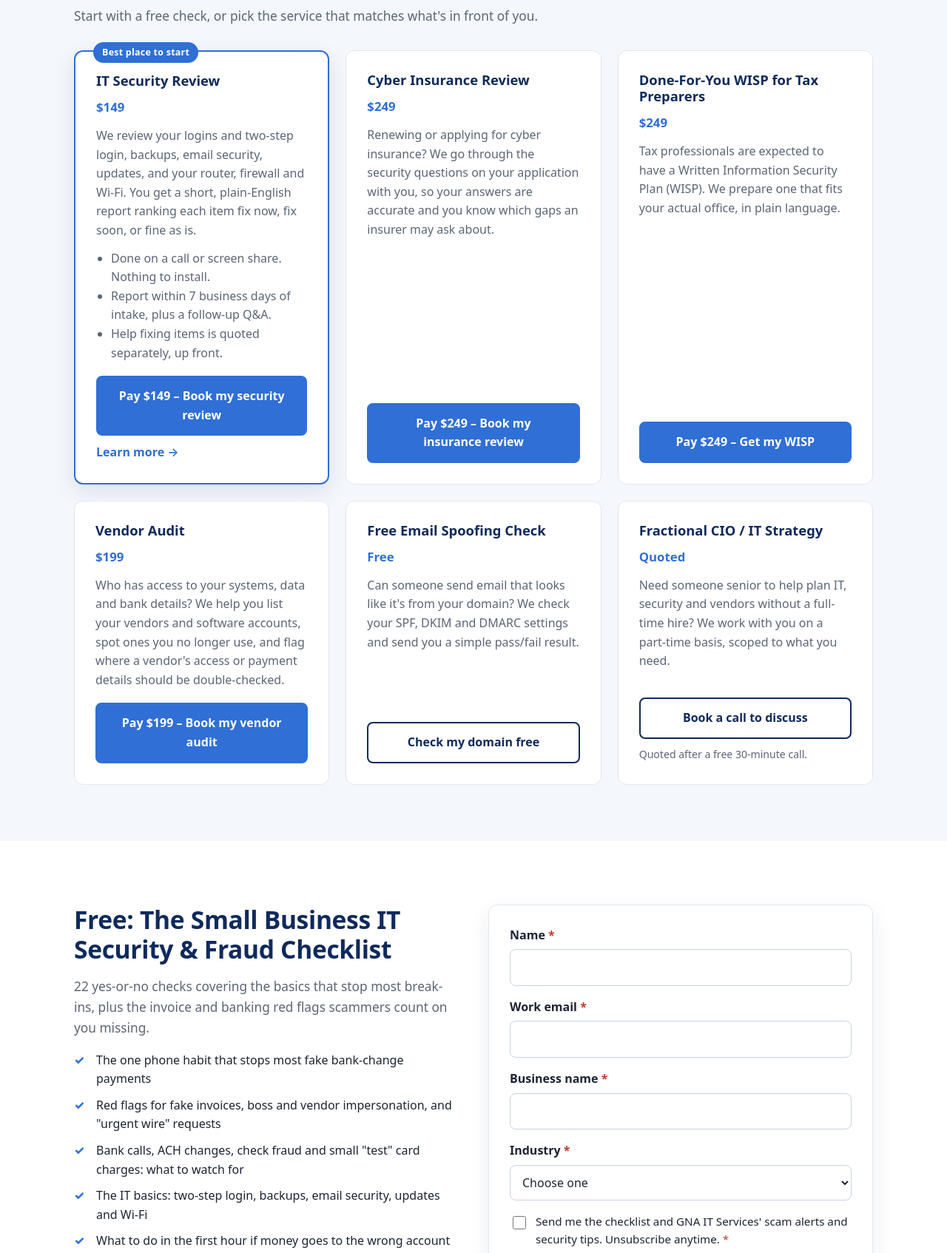
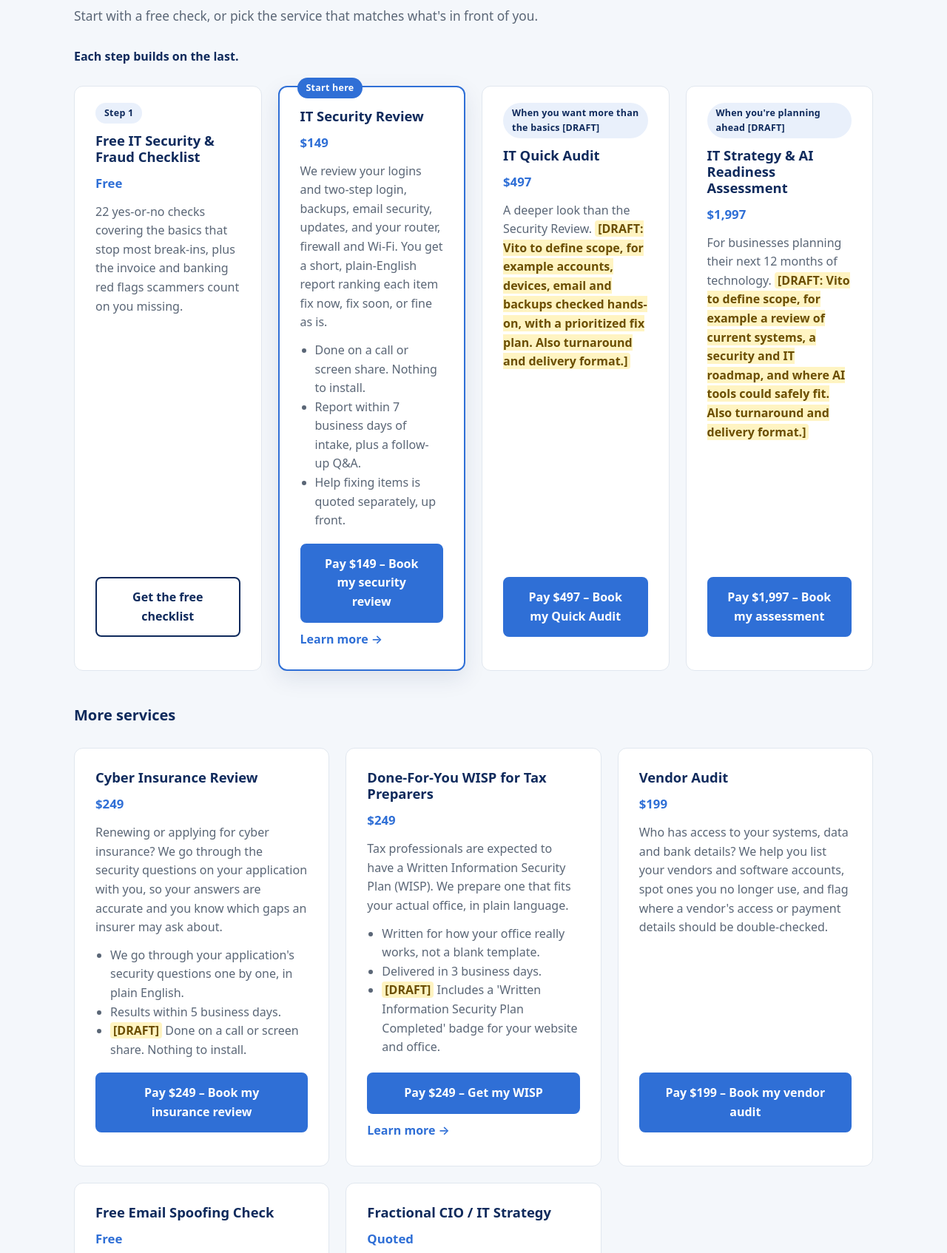
Before and after one commit to gna-ar-tools/gnaitservices-site, a plain HTML site: page index.html in a window 1280 px wide. Shown: the part 1800-3494 px from the top of the page at 74% size. Drawn offline with Linux system fonts and the light colour scheme.

Commit message:
Upsell path preview: /thanks next steps, path-ordered services, uniform $249 cards [DRAFT]

```diff
--- a/index.html
+++ b/index.html
@@ -85,9 +85,17 @@
   <div class="wrap">
     <h2>Practical IT security for small offices. Flat prices, no long contracts.</h2>
     <p class="intro">Start with a free check, or pick the service that matches what's in front of you.</p>
-    <div class="services">
+    <p class="path-note">Each step builds on the last.</p>
+    <div class="services path">
+      <article class="svc" id="path-checklist">
+        <span class="badge badge-soft">Step 1</span>
+        <h3>Free IT Security &amp; Fraud Checklist</h3>
+        <div class="price">Free</div>
+        <p>22 yes-or-no checks covering the basics that stop most break-ins, plus the invoice and banking red flags scammers count on you missing.</p>
+        <div class="actions"><a class="btn btn-outline" href="#checklist">Get the free checklist</a></div>
+      </article>
       <article class="svc featured" id="security-review">
-        <span class="badge">Best place to start</span>
+        <span class="badge">Start here</span>
         <h3>IT Security Review</h3>
         <div class="price">$149</div>
         <p>We review your logins and two-step login, backups, email security, updates, and your router, firewall and Wi-Fi. You get a short, plain-English report ranking each item fix now, fix soon, or fine as is.</p>
@@ -101,17 +109,47 @@
           <a class="text-link" href="https://www.getpaidgna.com/security-review">Learn more &rarr;</a>
         </div>
       </article>
+      <article class="svc" id="quick-audit">
+        <span class="badge badge-soft">When you want more than the basics <span class="draft">[DRAFT]</span></span>
+        <h3>IT Quick Audit</h3>
+        <div class="price">$497</div>
+        <p>A deeper look than the Security Review. <span class="draft">[DRAFT: Vito to define scope, for example accounts, devices, email and backups checked hands-on, with a prioritized fix plan. Also turnaround and delivery format.]</span></p>
+        <div class="actions"><a class="btn" href="https://buy.stripe.com/cNi8wI1gc6mi6PO3VYbo408">Pay $497 – Book my Quick Audit</a></div>
+      </article>
+      <article class="svc" id="strategy-assessment">
+        <span class="badge badge-soft">When you're planning ahead <span class="draft">[DRAFT]</span></span>
+        <h3>IT Strategy &amp; AI Readiness Assessment</h3>
+        <div class="price">$1,997</div>
+        <p>For businesses planning their next 12 months of technology. <span class="draft">[DRAFT: Vito to define scope, for example a review of current systems, a security and IT roadmap, and where AI tools could safely fit. Also turnaround and delivery format.]</span></p>
+        <div class="actions"><a class="btn" href="https://buy.stripe.com/bJeeV6bUQdOK4HG2RUbo409">Pay $1,997 – Book my assessment</a></div>
+      </article>
+    </div>
+    <h3 class="more-h">More services</h3>
+    <div class="services">
       <article class="svc" id="cyber-insurance">
         <h3>Cyber Insurance Review</h3>
         <div class="price">$249</div>
         <p>Renewing or applying for cyber insurance? We go through the security questions on your application with you, so your answers are accurate and you know which gaps an insurer may ask about.</p>
+        <ul>
+          <li>We go through your application's security questions one by one, in plain English.</li>
+          <li>Results within 5 business days.</li>
+          <li><span class="draft">[DRAFT]</span> Done on a call or screen share. Nothing to install.</li>
+        </ul>
         <div class="actions"><a class="btn" href="https://buy.stripe.com/3cIeV6aQM4ea5LK502bo402">Pay $249 – Book my insurance review</a></div>
       </article>
       <article class="svc" id="wisp">
         <h3>Done-For-You WISP for Tax Preparers</h3>
         <div class="price">$249</div>
         <p>Tax professionals are expected to have a Written Information Security Plan (WISP). We prepare one that fits your actual office, in plain language.</p>
-        <div class="actions"><a class="btn" href="https://buy.stripe.com/5kQaEQ7EA2625LKboqbo406">Pay $249 – Get my WISP</a></div>
+        <ul>
+          <li>Written for how your office really works, not a blank template.</li>
+          <li>Delivered in 3 business days.</li>
+          <li><span class="draft">[DRAFT]</span> Includes a 'Written Information Security Plan Completed' badge for your website and office.</li>
+        </ul>
+        <div class="actions">
+          <a class="btn" href="https://buy.stripe.com/5kQaEQ7EA2625LKboqbo406">Pay $249 – Get my WISP</a>
+          <a class="text-link" href="https://www.getpaidgna.com/wisp-tax-preparers">Learn more &rarr;</a>
+        </div>
       </article>
       <article class="svc" id="vendor-audit">
         <h3>Vendor Audit</h3>
--- a/styles.css
+++ b/styles.css
@@ -120,3 +120,19 @@ input:focus,select:focus,textarea:focus{outline:2px solid var(--sky);outline-off
 .doc h2{font-size:1.35rem;margin-top:34px}
 .doc p,.doc li{color:#333d4b}
 .doc .meta{color:var(--muted)}
+/* upsell path */
+.path-note{font-weight:700;color:var(--navy);margin:28px 0 0}
+.services.path{grid-template-columns:repeat(auto-fit,minmax(240px,1fr));margin-top:26px}
+.badge-soft{background:#e9f0fb;color:var(--navy)}
+.more-h{margin:48px 0 0;font-size:1.25rem}
+.draft{background:#fff4c2;color:#6b4e00;font-weight:700;border-radius:4px;padding:0 4px}
+.badge .draft{background:none;color:inherit;padding:0}
+.next-steps{padding:8px 0 72px}
+.next-steps h2{margin-top:0}
+.next-steps .services.path{grid-template-columns:repeat(auto-fit,minmax(280px,1fr))}
+.path-foot{color:var(--muted);margin:18px 0 0}
+.doc .next-steps .wrap{max-width:1120px}
+/* uniform cards: equal height, buttons aligned */
+.services{align-items:stretch}
+.svc .actions{justify-content:flex-start;min-height:104px}
+.svc .badge-soft{position:static;align-self:flex-start;margin:-6px 0 0;white-space:normal}
```
Also changed, not shown: thanks.html (+34 -2 lines).
